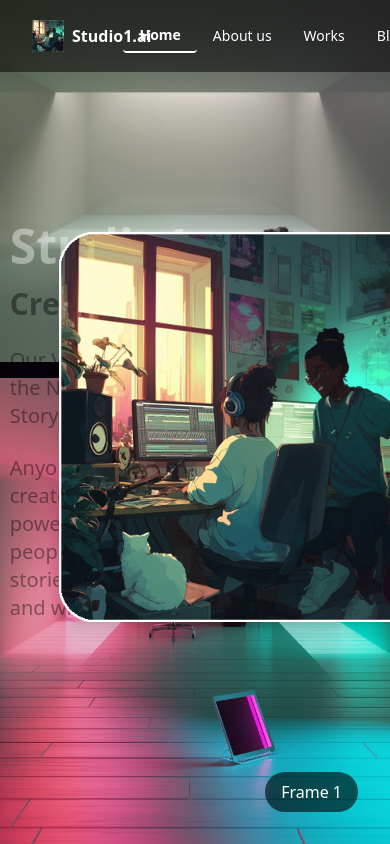
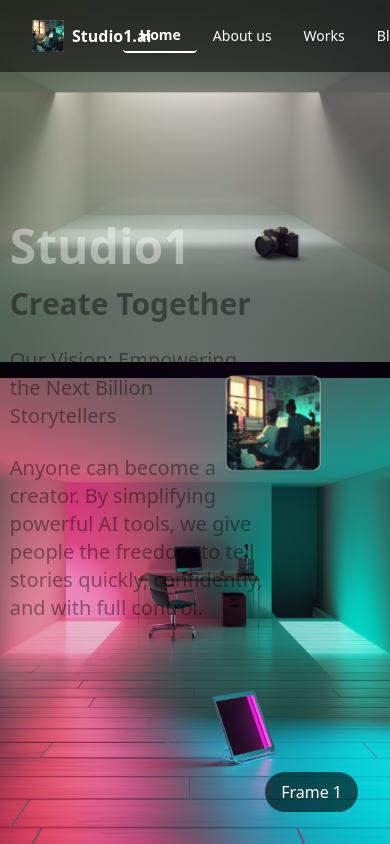
Before and after one commit to pihu-aims/landing-MVP, a Next.js app: page / in a window 390 px wide. Shown: the top 844 px of the page. Built offline with nearby package versions, Linux system fonts and the light colour scheme.

Commit message:
Added image responsiveness

```diff
--- a/components/layers/ImagesLayer.jsx
+++ b/components/layers/ImagesLayer.jsx
@@ -6,6 +6,23 @@ import useFrameScrollAnimation from "../../hooks/useFrameScrollAnimation";
 export default function ImagesLayer() {
   const [isClient, setIsClient] = useState(false);
   const { currentFrame, isFrameTransition } = useFrameScrollAnimation();
+  const [scaleMultiplier, setScaleMultiplier] = useState(1); // Scaling of iamges
+
+  useEffect(() => {
+    const handleResize = () => {
+      const baselineWidth = 1920; // Fullscreen baseline
+      const currentWidth = window.innerWidth;
+
+      // Scale proportionally
+      const multiplier = currentWidth / baselineWidth;
+      setScaleMultiplier(multiplier);
+    };
+
+    handleResize(); // Run once on mount
+    window.addEventListener("resize", handleResize);
+
+    return () => window.removeEventListener("resize", handleResize);
+  }, []);
 
   // Animation settings
   const frameTransitionAnimationTrue = 'all 0.5s ease-out';
@@ -17,11 +34,11 @@ export default function ImagesLayer() {
       id: "image-a",
       src: "/images/a.png",
       alt: "Image A - Our Vision",
-      positionPercentTop: 50,  // 20% down from viewport top
-      positionPercentLeft: 65, // 90% from left edge
-      scale: 1.0,
+      positionPercentTop: 50,  //down from viewport top
+      positionPercentLeft: 70, //from left edge
+      scale: 1.2, // The scale is the scale from the image resolution (in terms of pixels)
       width: 400,              // px (optional)
-      frame: 1,
+      frame: 1, // which frame it appears on
     },
     {
       id: "image-b",
@@ -29,7 +46,7 @@ export default function ImagesLayer() {
       alt: "Image B - What We've Built",
       positionPercentTop: 50,
       positionPercentLeft: 25,
-      scale: 2.5,
+      scale: 2,
       width: 400,
       frame: 2,
     },
@@ -39,7 +56,7 @@ export default function ImagesLayer() {
       alt: "Image C - Who It's For",
       positionPercentTop: 25,
       positionPercentLeft: 80,
-      scale: 1.5,
+      scale: 1.35,
       width: 350,
       frame: 3,
     },
@@ -49,7 +66,7 @@ export default function ImagesLayer() {
       alt: "Image D - Who We Are",
       positionPercentTop: 75,
       positionPercentLeft: 20,
-      scale: 1.5,
+      scale: 1.35,
       width: 380,
       frame: 3,
     },
@@ -88,7 +105,7 @@ export default function ImagesLayer() {
                   height: 'auto',
                   transform: `
               translate(-50%, -50%)             /* Center the image */
-              scale(${image.scale || 1})        /* Scale the image */
+              scale(${image.scale * scaleMultiplier || 1})        /* Scale the image */
               ${isFrameTransition && currentFrame === index ? 'translateY(5px)' : ''}
             `,
                   opacity: currentFrame === (image.frame-1) ? 1 : 0,
```
